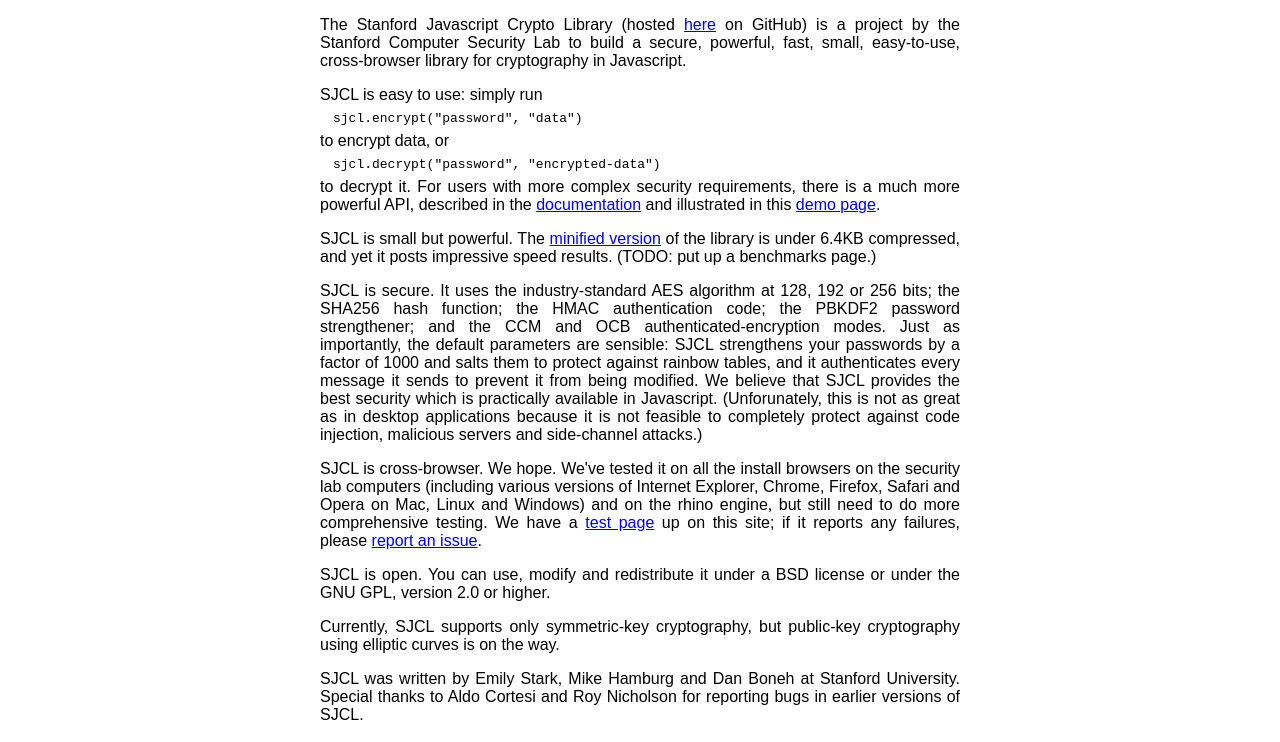
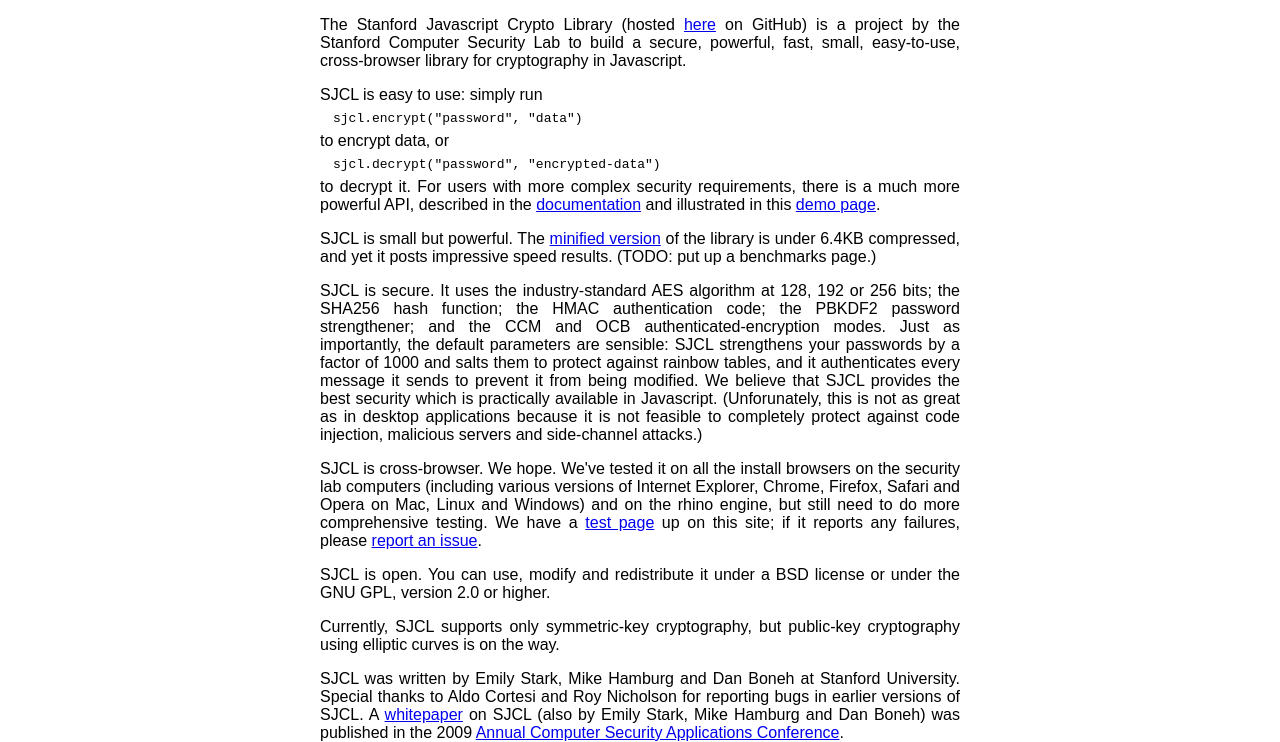
Before and after one commit to bitwiseshiftleft/sjcl, a plain HTML site: page index.html in a window 1280 px wide. Shown: the part 63-805 px from the top of the page. Drawn offline with Linux system fonts and the light colour scheme.

Commit message:
added link to paper

```diff
--- a/index.html
+++ b/index.html
@@ -59,7 +59,11 @@
 
   <p>SJCL was written by Emily Stark, Mike Hamburg and Dan Boneh at
   Stanford University.  Special thanks to Aldo Cortesi and Roy
-  Nicholson for reporting bugs in earlier versions of SJCL.</p>
+  Nicholson for reporting bugs in earlier versions of SJCL.
+  A <a href="acsac.pdf">whitepaper</a> on SJCL (also by Emily Stark,
+  Mike Hamburg and Dan Boneh) was published in the
+  2009 <a href="http://www.acsac.org">Annual Computer Security
+  Applications Conference</a>.</p>
   </div>
 </body>
 </html>
```
Also changed, not shown: 1 other file.
